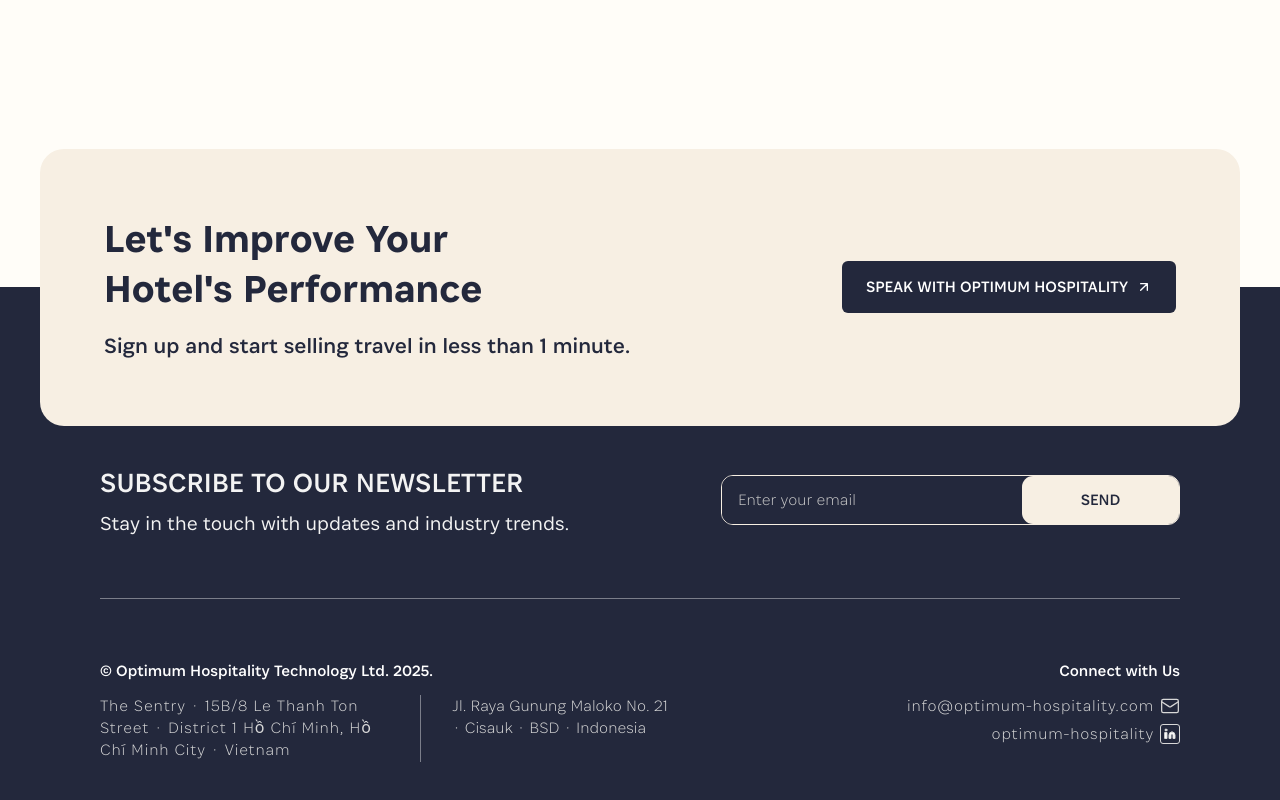
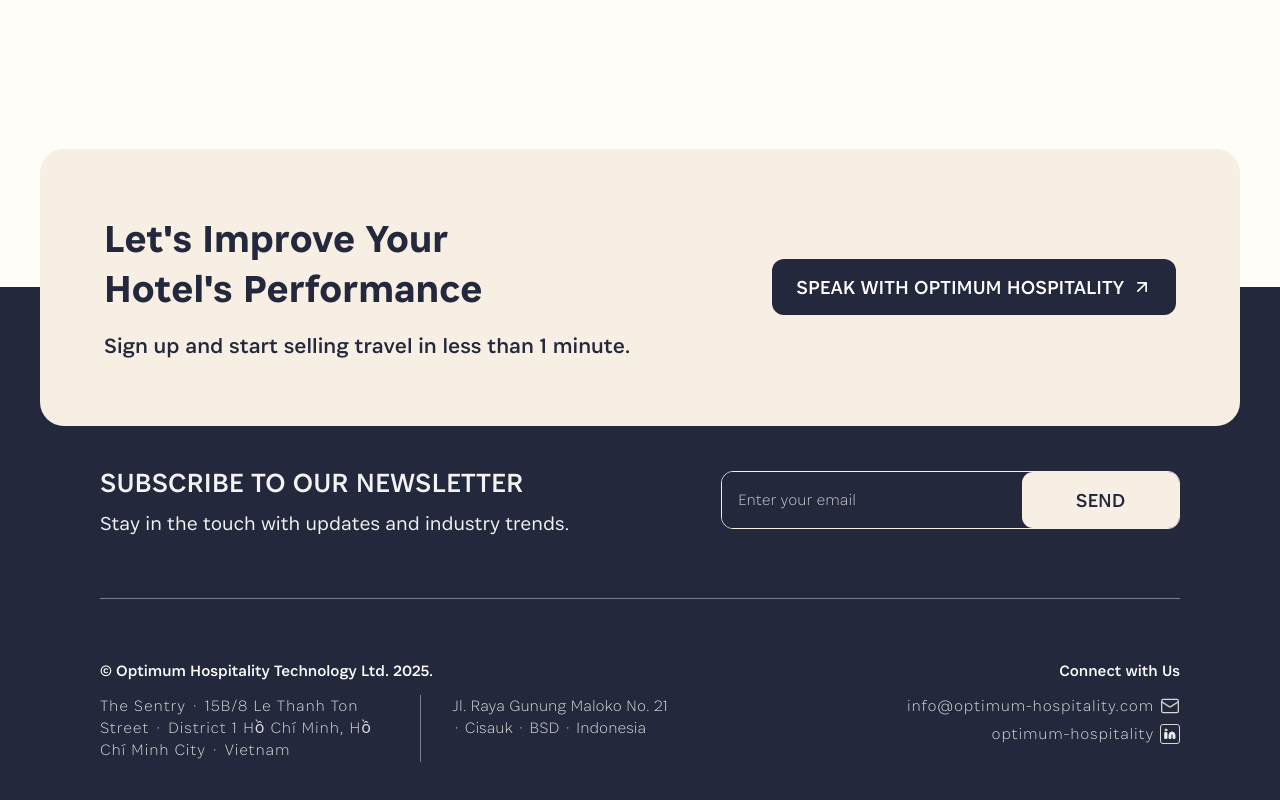
Before and after one commit to optimumhospitality/optimumhospitaity, a React (Vite) app: page / in a window 1280 px wide. Shown: the part 10098-10898 px from the top of the page. Built offline with nearby package versions, Linux system fonts and the light colour scheme.

Commit message:
resolve footer button and form

```diff
--- a/src/components/home/CoreHotelManagement.tsx
+++ b/src/components/home/CoreHotelManagement.tsx
@@ -381,7 +381,7 @@ export default function CoreHotelManagement() {
                     {/* Know More Button */}
                     <Link
                       to={`${serviceSlugs[index]}`}
-                      className="h-[56px] text-[16px] font-normal inline-flex items-center justify-center gap-[8px] py-[16px] px-[36px] border border-primary text-primary text-[14px] font-medium rounded-[12px] hover:bg-primary hover:text-white transition-colors w-fit"
+                      className="h-[44px] sm:h-[56px] text-[14px] sm:text-[16px] font-normal inline-flex items-center justify-center gap-[8px] py-[16px] px-[24px] sm:px-[36px] border border-primary text-primary font-medium rounded-[12px] hover:bg-primary hover:text-white transition-colors w-fit"
                     >
                       KNOW MORE
                       <svg
--- a/src/components/home/HotelCaseStudy.tsx
+++ b/src/components/home/HotelCaseStudy.tsx
@@ -229,7 +229,7 @@ export default function HotelCaseStudy() {
             </div>
 
             {/* Partner Logos - 2x2 Grid */}
-            <div className="grid grid-cols-2 gap-2 min-[500px]:gap-2 sm:gap-4 md:gap-x-20 md:gap-y-8 items-center">
+            <div className="grid grid-cols-2  min-[500px]:gap-2 sm:gap-4 md:gap-x-20 md:gap-y-8 items-center">
               {partners.map((partner, index) => (
                 <div
                   key={index}
@@ -238,7 +238,7 @@ export default function HotelCaseStudy() {
                   <img
                     src={partner.logo}
                     alt={partner.name}
-                    className="h-6 min-[500px]:h-5 sm:h-8 md:h-14 w-auto object-contain filter brightness-0 invert opacity-90"
+                    className="h-6 min-[500px]:h-5 sm:h-8 md:h-14 w-full object-contain filter brightness-0 invert opacity-90"
                   />
                 </div>
               ))}
--- a/src/components/layout/Footer.tsx
+++ b/src/components/layout/Footer.tsx
@@ -72,11 +72,11 @@ export default function Footer() {
               <div className="flex justify-start min-[500px]:justify-end flex-shrink-0">
                 <Link
                   to="/contact"
-                  className="inline-flex items-center justify-center gap-1.5 min-[500px]:gap-1.5 sm:gap-1.5 md:gap-2 px-3 min-[500px]:px-3 sm:px-3.5 min-[750px]:px-4 md:px-5 lg:px-5 xl:px-6 py-2 min-[500px]:py-2 sm:py-2 min-[750px]:py-2.5 md:py-3 lg:py-3 xl:py-3.5 bg-primary text-white text-[13px] min-[500px]:text-[10px] sm:text-[11px] min-[750px]:text-[12px] md:text-[13px] lg:text-[14px] xl:text-[16px] font-[400] rounded-md min-[500px]:rounded-md sm:rounded-md hover:bg-primary/90 transition-colors uppercase whitespace-nowrap"
+                  className="inline-flex items-center justify-center gap-2 px-4 lg:px-6 h-[44px] lg:h-[56px] bg-primary text-white text-[14px] lg:text-[20px] font-[400] rounded-md lg:rounded-[12px] hover:bg-primary/90 transition-colors uppercase whitespace-nowrap"
                 >
                   Speak with Optimum Hospitality
                   <svg
-                    className="w-3 h-3 min-[500px]:w-2.5 min-[500px]:h-2.5 sm:w-2.5 sm:h-2.5 min-[750px]:w-3 min-[750px]:h-3 md:w-3 md:h-3 lg:w-3.5 lg:h-3.5 xl:w-4 xl:h-4 flex-shrink-0"
+                    className="w-3.5 h-3.5 lg:w-5 lg:h-5 flex-shrink-0"
                     fill="none"
                     stroke="currentColor"
                     viewBox="0 0 24 24"
@@ -114,16 +114,16 @@ export default function Footer() {
               onSubmit={handleSubmit}
               className="flex flex-col min-[500px]:flex-row gap-3 min-[500px]:gap-0 w-full min-[500px]:w-auto"
             >
-              <div className="flex border-[1px] border-secondary rounded-[8px] min-[500px]:rounded-[6px] sm:rounded-[8px] min-[750px]:rounded-[10px] md:rounded-[12px] w-full min-[500px]:w-auto">
+              <div className="flex items-stretch border-[1px] border-secondary rounded-md lg:rounded-[12px] w-full min-[500px]:w-auto">
                 <input
                   type="email"
                   required
                   placeholder="Enter your email"
-                  className="px-3 min-[500px]:px-2 sm:px-3 min-[750px]:px-4 md:px-4 py-2 min-[500px]:py-1.5 sm:py-2 min-[750px]:py-2.5 md:py-3 bg-primary text-white placeholder:text-[#CACACA] text-[12px] min-[500px]:text-[9px] sm:text-[10px] min-[750px]:text-[12px] md:text-[14px] lg:text-[16px] rounded-l-[7px] min-[500px]:rounded-l-[5px] sm:rounded-l-[7px] min-[750px]:rounded-l-[9px] md:rounded-l-[11px] font-[200] focus:outline-none focus:border-white/40 flex-1 min-[500px]:flex-none min-[500px]:w-[140px] sm:w-[180px] min-[750px]:w-[220px] md:w-[260px] lg:w-[300px] min-w-0"
+                  className="h-[44px] lg:h-[56px] px-3 min-[500px]:px-2 sm:px-3 min-[750px]:px-4 md:px-4 bg-primary text-white placeholder:text-[#CACACA] text-[12px] lg:text-[16px] rounded-l-md lg:rounded-l-[11px] font-[200] focus:outline-none focus:border-white/40 flex-1 min-[500px]:flex-none min-[500px]:w-[140px] sm:w-[180px] min-[750px]:w-[220px] md:w-[260px] lg:w-[300px] min-w-0"
                 />
                 <button
                   type="submit"
-                  className="px-3 min-[500px]:px-2 sm:px-3 min-[750px]:px-4 md:px-5 lg:px-6 py-2 min-[500px]:py-1.5 sm:py-2 min-[750px]:py-2.5 md:py-3 bg-[#F7EFE3] text-primary text-[12px] min-[500px]:text-[8px] sm:text-[10px] min-[750px]:text-[12px] md:text-[14px] lg:text-[16px] border-secondary font-normal rounded-[7px] min-[500px]:rounded-[5px] sm:rounded-[7px] min-[750px]:rounded-[9px] md:rounded-[11px] hover:bg-white/90 transition-colors whitespace-nowrap min-[500px]:w-auto lg:w-[157px]"
+                  className="h-[44px] lg:h-[56px] px-6 bg-[#F7EFE3] text-primary text-[14px] lg:text-[20px] border-secondary font-normal rounded-md lg:rounded-[11px] hover:bg-white/90 transition-colors whitespace-nowrap w-[120px] min-[500px]:w-[100px] sm:w-[120px] min-[750px]:w-[140px] md:w-[150px] lg:w-[157px]"
                 >
                   SEND
                 </button>
--- a/src/components/service-detail/HeroSection.tsx
+++ b/src/components/service-detail/HeroSection.tsx
@@ -31,7 +31,7 @@ HeroSectionProps) {
       <div className="relative z-10 w-full max-w-[1440px] mx-auto px-4 min-[500px]:px-3 sm:px-4 min-[750px]:px-6 md:px-8 lg:px-10 xl:px-[40px]">
         {/* Breadcrumb */}
         <div className="mb-3 min-[500px]:mb-2 sm:mb-3 min-[750px]:mb-4">
-          <nav className="flex items-center gap-1.5 min-[500px]:gap-1 sm:gap-1.5 min-[750px]:gap-2 text-white/80 text-[12px] min-[500px]:text-[9px] sm:text-[10px] min-[750px]:text-[12px] md:text-sm">
+          <nav className="flex items-center gap-1.5 min-[500px]:gap-1 sm:gap-1.5 min-[750px]:gap-2 text-white/80 text-[14px] min-[500px]:text-[14px] sm:text-[14px] min-[750px]:text-[16px] md:text-[24px]">
             <a href="/" className="hover:text-white transition">
               Home
             </a>
@@ -48,12 +48,12 @@ HeroSectionProps) {
           {/* Left Content */}
           <div className="max-w-full min-[500px]:flex-1">
             {/* Main Headline */}
-            <h1 className="text-[22px] min-[500px]:text-[16px] sm:text-[20px] min-[750px]:text-[26px] md:text-[32px] lg:text-[44px] xl:text-[56px] font-bold text-white leading-[1.1] mb-3 min-[500px]:mb-2 sm:mb-3 min-[750px]:mb-4 md:mb-5 lg:mb-6">
+            <h1 className="text-[24px] min-[500px]:text-[18px] sm:text-[22px] min-[750px]:text-[28px] md:text-[36px] lg:text-[48px] xl:text-[56px] font-bold text-white leading-[1.1] mb-3 min-[500px]:mb-2 sm:mb-3 min-[750px]:mb-4 md:mb-5 lg:mb-6">
               {title}
             </h1>
 
             {/* Subtitle */}
-            <p className="text-white/95 text-[13px] min-[500px]:text-[10px] sm:text-[12px] min-[750px]:text-[14px] md:text-[16px] lg:text-[18px] xl:text-xl leading-relaxed mb-2 min-[500px]:mb-1.5 sm:mb-2 min-[750px]:mb-3">
+            <p className="text-white/95 text-[14px] min-[500px]:text-[14px] sm:text-[14px] min-[750px]:text-[14px] md:text-[16px] lg:text-[18px] xl:text-xl leading-relaxed mb-2 min-[500px]:mb-1.5 sm:mb-2 min-[750px]:mb-3">
               {subtitle}
             </p>
           </div>
```
